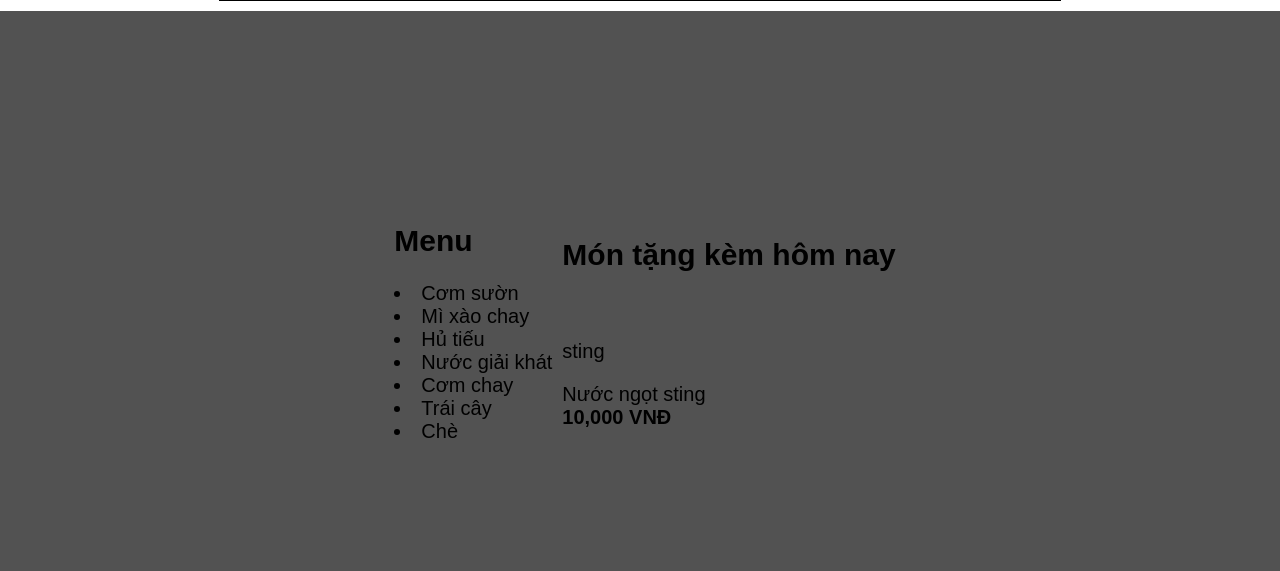
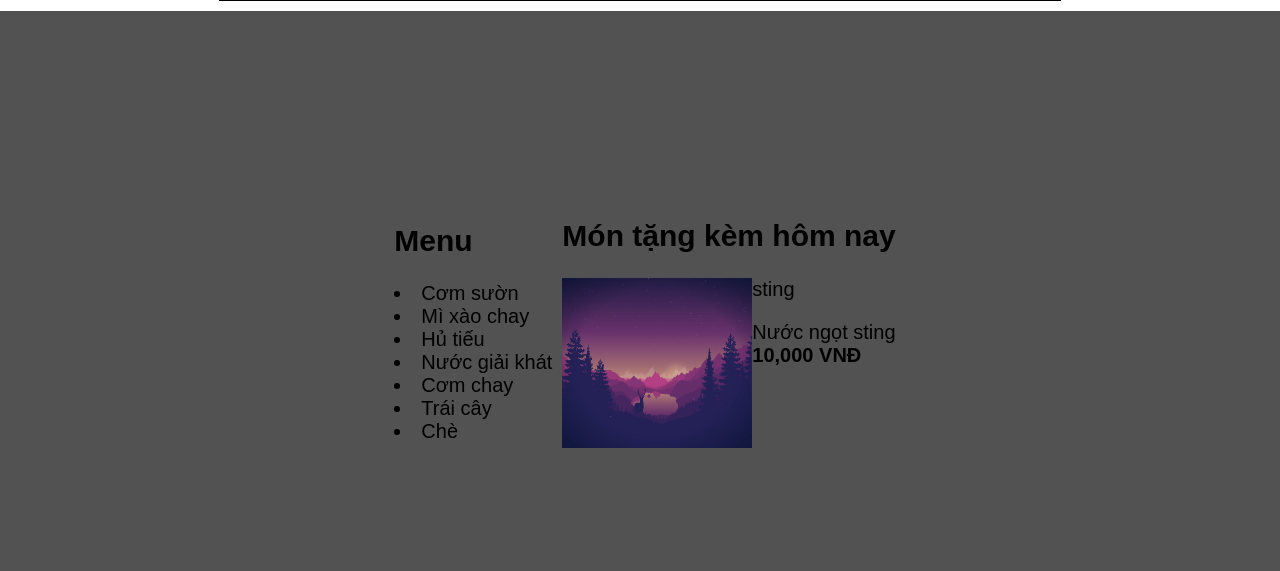
Before and after one commit to phuc-12/quanLyQuanCom, a PHP site: page / in a window 1280 px wide. Shown: the part 953-1524 px from the top of the page. Run offline with PHP 8.4, Linux system fonts and the light colour scheme.

Commit message:
chiathumuc

```diff
--- a/css/style.css
+++ b/css/style.css
@@ -106,4 +106,10 @@
     .left-nav{
         margin: 10px;
     }
+    .mon_img img{
+        width: 190px;
+        height: 170px;
+        float: left;
+        display: flex;
+    }
 }
--- a/index.php
+++ b/index.php
@@ -76,7 +76,7 @@
             <h2>Món tặng kèm hôm nay</h2>
             <div class="mon">
                 <div class="mon_img">
-                    <img src="" alt="">
+                    <img src="IMG/1.jpg" alt="">
                 </div>
                 <div class="mon_info">
                     <p>sting</p>
```
Also changed, not shown: css/admin.css (added), css/nhanVien.css (added), view/KHACHHANG/khachhang.php (added), view/NHANVIEN/nhanvien.php (added).
